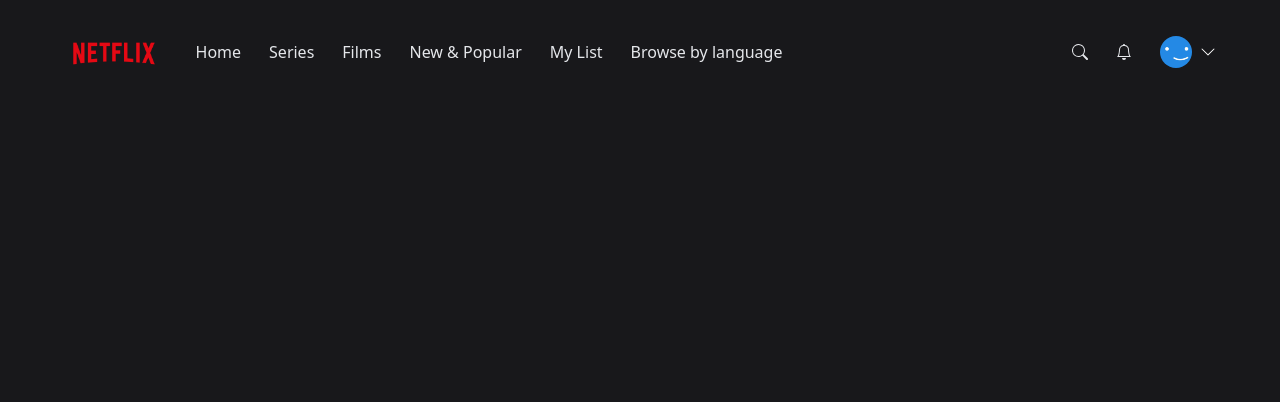
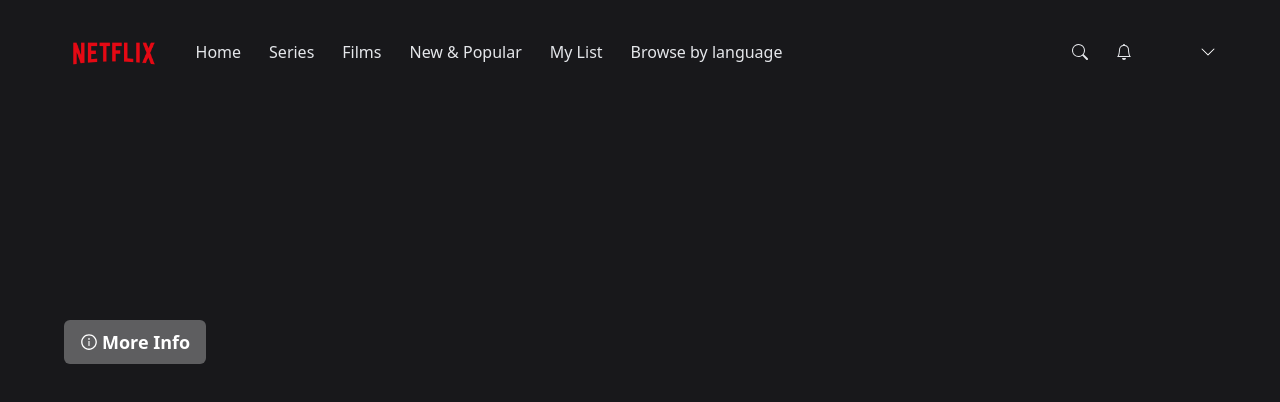
Before and after one commit to itsspriyansh/netflix-clone, a Next.js app: page / in a window 1280 px wide. Shown: the top 402 px of the page. Built offline with nearby package versions, Linux system fonts and the light colour scheme; no server answers; the database is empty; sample sign-in values are in the browser's storage.

Commit message:
added billboard

```diff
--- /dev/null
+++ b/components/Billbaord.tsx
@@ -0,0 +1,54 @@
+import useBillboards from '@/hooks/useBillboards'
+import { AiOutlineInfoCircle } from "react-icons/ai"
+
+const Billbaord = () => {
+
+    const { data : randomMovie } = useBillboards()
+
+  return (
+    <div className='h-[56.25vw] relative'>
+        <video
+            autoPlay
+            muted
+            loop
+            poster={randomMovie?.thumbnailUrl}
+            src={randomMovie?.videoUrl}
+            className='w-full h-[56.25vw] object-cover brightness-[60%] transition duration-500'
+        />
+      <div className="absolute top-[30%] md:top-[40%] ml-4 md:ml-16">
+        <p className="text-white text-1xl md:text-5xl h-full w-[50%] lg:text-6xl font-bold drop-shadow-xl">
+            {randomMovie?.title}
+        </p>
+        <p className="text-white text-[8px] md:text-lg mt-3 md:mt-8 w-[90%] md:w-[80%] lg:w-[50%] drop-shadow-xl">
+            {randomMovie?.description}
+        </p>
+        <div className="flex flex-row items-center mt-3 md:mt-4 gap-3">
+
+          <button
+
+            className="
+            bg-white
+            text-white
+              bg-opacity-30
+              rounded-md
+              py-1 md:py-2
+              px-2 md:px-4
+              w-auto
+              text-xs lg:text-lg
+              font-semibold
+              flex
+              flex-row
+              items-center
+              hover:bg-opacity-20
+              transition"
+            >
+            <AiOutlineInfoCircle className='mr-1' />
+              More Info
+          </button>
+        </div>
+      </div>
+    </div>
+  )
+}
+
+export default Billbaord
--- a/components/Navbar.tsx
+++ b/components/Navbar.tsx
@@ -3,6 +3,7 @@
 import { BsChevronDown, BsSearch, BsBell } from "react-icons/bs"
 import MobileMenu from './MobileMenu'
 import AccountMenu from './AccountMenu'
+import useCurrentUser from '@/hooks/useCurrentUser'
 
 const Navbar = () => {
 
@@ -12,6 +13,7 @@
     const [showAccountMenu, setShowAccountMenu] = useState(false)
     const [showBackground, setShowBackground] = useState(false)
 
+    const { data : user } = useCurrentUser()
 
     useEffect(() => {
         const handleScroll = () => {
@@ -21,10 +23,11 @@
                 setShowBackground(false)
             }
         }
+
         window.addEventListener("scroll", handleScroll)
 
         return () => {
-            window.removeEventListener("scroll", handleScroll)
+          window.removeEventListener("scroll", handleScroll)
         }
     }, [])
 
@@ -63,7 +66,7 @@
           </div>
           <div onClick={toggleAccountMenu} className="flex flex-row items-center gap-2 cursor-pointer relative">
             <div className="w-6 h-6 lg:w-8 lg:h-8 rounded-full overflow-hidden">
-              <img src="/images/user.jpg" alt="" />
+              <img src={user?.image} alt="" />
             </div>
             <BsChevronDown className={`text-white transition ${showAccountMenu ? "rotate-180" : "rotate-0"}`} />
             <AccountMenu visible={showAccountMenu} />
--- /dev/null
+++ b/hooks/useBillboards.ts
@@ -0,0 +1,16 @@
+import fetcher from "@/lib/fetcher"
+import useSwr from "swr"
+
+const useBillboards = () => {
+    const { data, error, isLoading } = useSwr("/api/random", fetcher, {
+        revalidateIfStale : false,
+        revalidateOnFocus : false,
+        revalidateOnReconnect : false,
+    })
+
+    return {
+        data, error, isLoading
+    }
+}
+
+export default useBillboards
--- /dev/null
+++ b/pages/api/random.ts
@@ -0,0 +1,25 @@
+import serverAuth from "@/lib/serverAuth";
+import { NextApiRequest, NextApiResponse } from "next";
+import prismadb from "@/lib/prismadb"
+
+export default async function random (req : NextApiRequest, res : NextApiResponse) {
+    if (req.method !== "GET") {
+        return res.status(405).end()
+    }
+    try {
+        await serverAuth(req)
+
+        const movieCount = await prismadb.movie.count()
+        const randomIndex = Math.floor(Math.random() * movieCount)
+
+        const randomMovies = await prismadb.movie.findMany({
+            take : 1,
+            skip : randomIndex,
+        })
+
+        return res.status(200).json(randomMovies[0])
+    } catch (error) {
+        console.log(error)
+        return res.status(400).end()
+    }
+}
--- a/pages/index.tsx
+++ b/pages/index.tsx
@@ -1,3 +1,4 @@
+import Billbaord from "@/components/Billbaord";
 import Navbar from "@/components/Navbar";
 import useCurrentUser from "@/hooks/useCurrentUser";
 import { NextPageContext } from "next";
@@ -28,6 +29,7 @@
   return (
     <>
       <Navbar />
+      <Billbaord />
     </>
   )
 }
```
